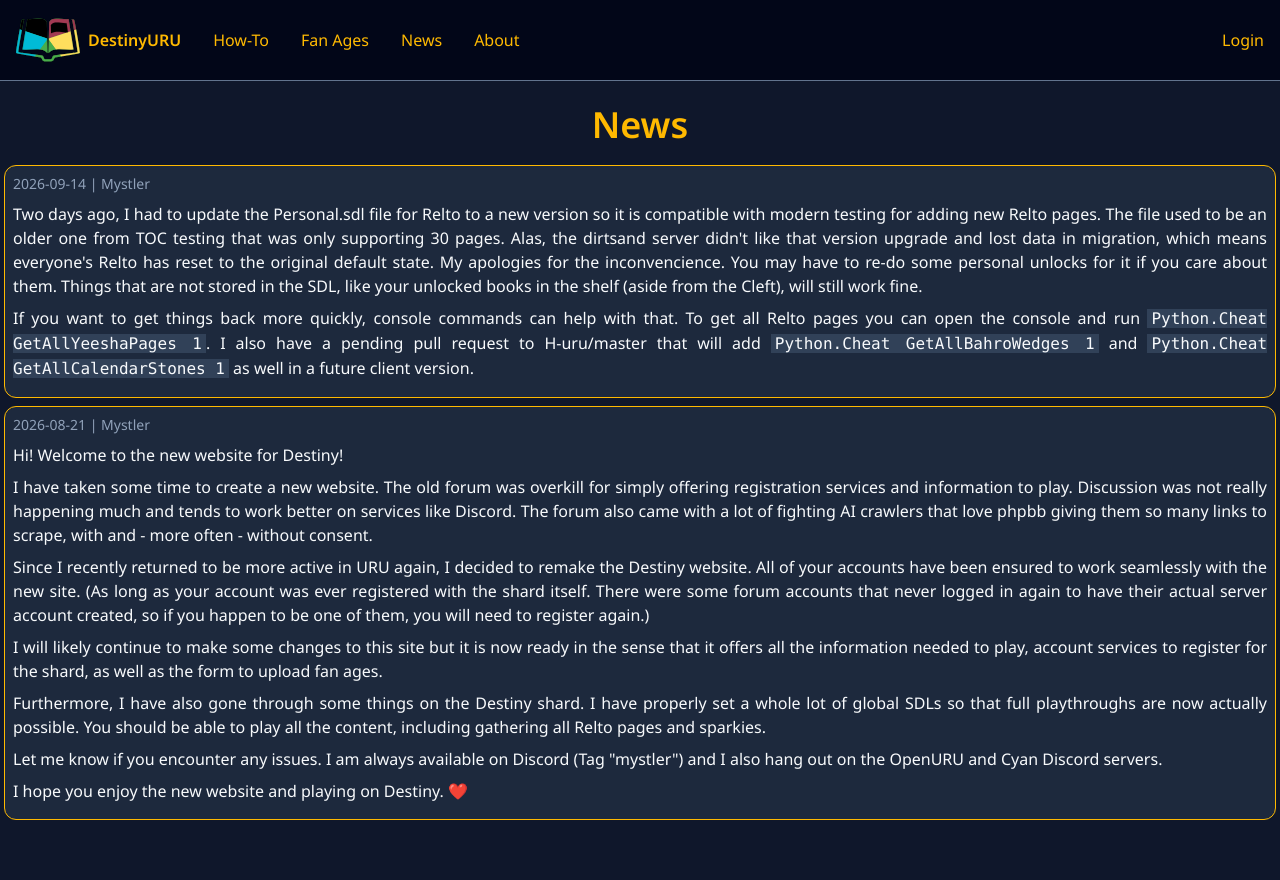
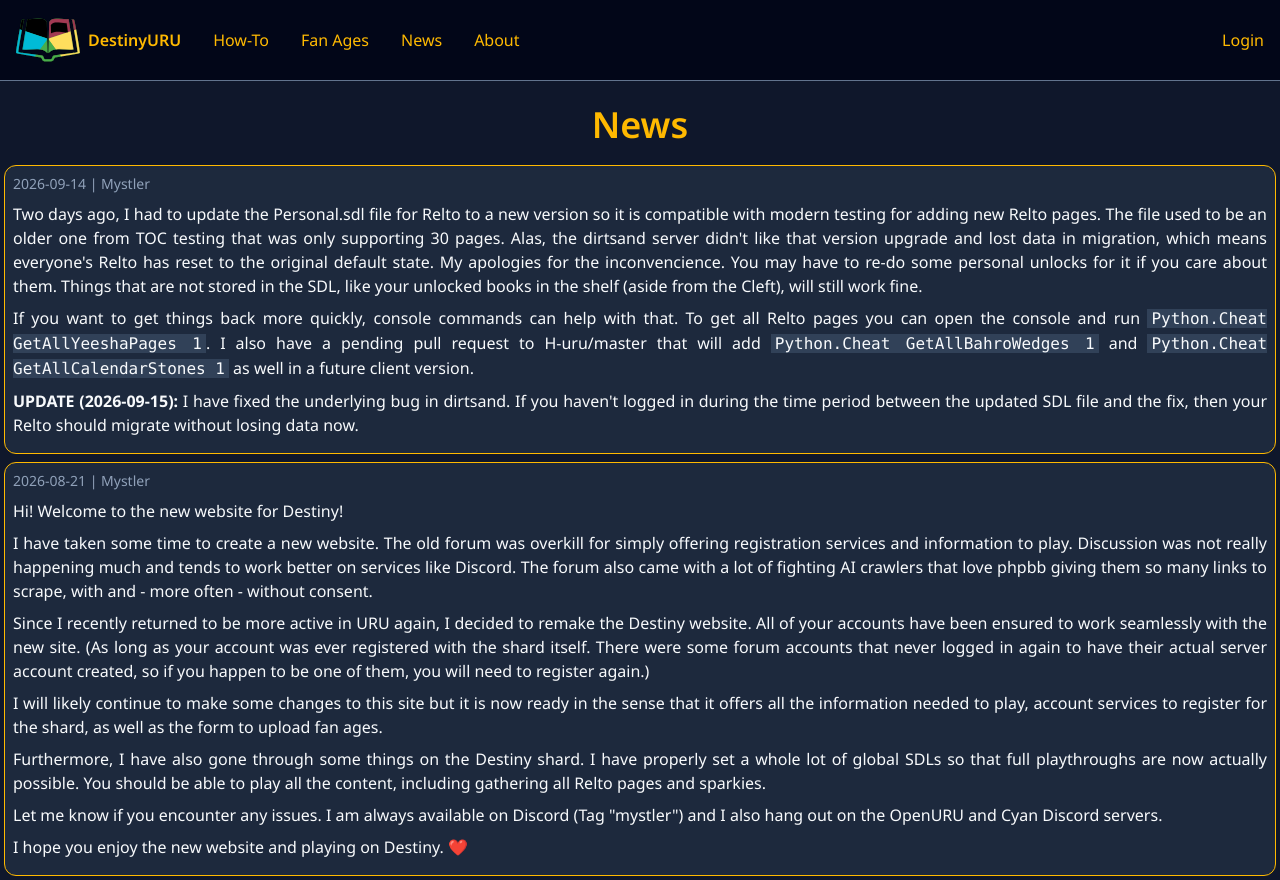
Before and after one commit to Mystler/destiny-web, a SvelteKit app: page /news in a window 1280 px wide. Before the commit the page ends 824 px from the top, so only its background shows below. Built offline with nearby package versions, Linux system fonts and the light colour scheme; no server answers.

Commit message:
content: Add update to last post

```diff
--- a/src/routes/news/+page.svelte
+++ b/src/routes/news/+page.svelte
@@ -25,6 +25,10 @@
       H-uru/master that will add
       <code>Python.Cheat GetAllBahroWedges 1</code>
       and <code>Python.Cheat GetAllCalendarStones 1</code> as well in a future client version.
+    </p>
+    <p>
+      <b>UPDATE (2026-09-15):</b> I have fixed the underlying bug in dirtsand. If you haven't logged in during the time period
+      between the updated SDL file and the fix, then your Relto should migrate without losing data now.
     </p>
   </Card>
   <Card date="2026-08-21 | Mystler">
```
